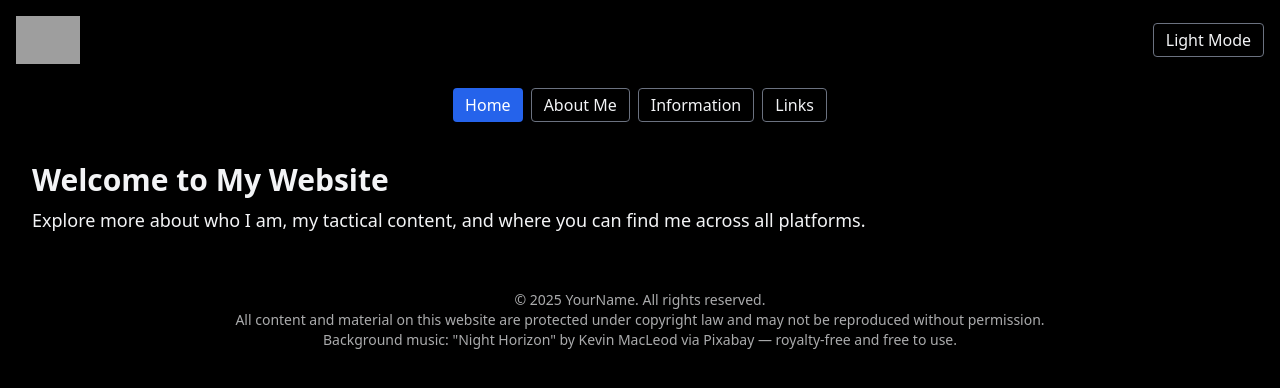
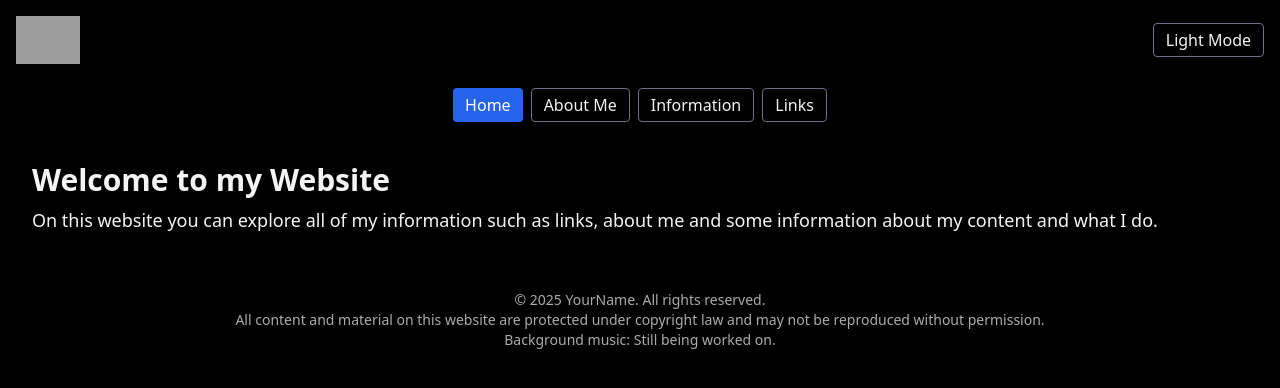
Before and after one commit to ARPilot-YT/ARPilot, a React (Vite) app: page / in a window 1280 px wide. Shown: the top 388 px of the page. Built offline with nearby package versions, Linux system fonts and the light colour scheme; grey boxes are pictures that could not be loaded.

Commit message:
Updated Links and text within the website.

```diff
--- a/src/App.jsx
+++ b/src/App.jsx
@@ -77,7 +77,7 @@ export default function PersonalWebsite() {
           >
             <h2 className="text-2xl font-bold mb-2">Information</h2>
             <p>
-              My content aims to deliver high-quality and immersive gameplay experiences. Whether it's flying complex operations in ARMA or conducting high-stakes raids in Ready or Not, I strive to create content that engages viewers across all devices—phones, tablets, and desktops.
+              Some Information about myself, I am a former student from a computer tech class who enjoys making websites and programming things. I have done this for 3-4 years. My content on youtube strives to be the highest quality that I can produce and someday it will gain popularity. I do try to respond to all of my fans in the comments and love support.
             </p>
           </motion.div>
         );
@@ -94,7 +94,7 @@ export default function PersonalWebsite() {
             <ul className="list-disc list-inside mb-4">
               <li>
                 <a
-                  href="https://www.youtube.com/@yourchannel"
+                  href="https://www.youtube.com/@Arpilotyt"
                   target="_blank"
                   rel="noopener noreferrer"
                   className="text-blue-500 hover:underline"
@@ -114,7 +114,7 @@ export default function PersonalWebsite() {
               </li>
               <li>
                 <a
-                  href="https://twitch.tv/yourtwitch"
+                  href="https://twitch.tv/arpilotyt"
                   target="_blank"
                   rel="noopener noreferrer"
                   className="text-blue-500 hover:underline"
@@ -124,10 +124,10 @@ export default function PersonalWebsite() {
               </li>
             </ul>
             <div className="flex gap-4 text-2xl">
-              <motion.a whileHover={{ scale: 1.2 }} href="https://www.youtube.com/@yourchannel" target="_blank" rel="noopener noreferrer"><FaYoutube /></motion.a>
-              <motion.a whileHover={{ scale: 1.2 }} href="https://twitch.tv/yourtwitch" target="_blank" rel="noopener noreferrer"><FaTwitch /></motion.a>
+              <motion.a whileHover={{ scale: 1.2 }} href="https://www.youtube.com/@Arpilotyt" target="_blank" rel="noopener noreferrer"><FaYoutube /></motion.a>
+              <motion.a whileHover={{ scale: 1.2 }} href="https://twitch.tv/arpilotyt" target="_blank" rel="noopener noreferrer"><FaTwitch /></motion.a>
               <motion.a whileHover={{ scale: 1.2 }} href="https://twitter.com/yourtwitter" target="_blank" rel="noopener noreferrer"><FaTwitter /></motion.a>
-              <motion.a whileHover={{ scale: 1.2 }} href="https://discord.gg/yourdiscord" target="_blank" rel="noopener noreferrer"><FaDiscord /></motion.a>
+              <motion.a whileHover={{ scale: 1.2 }} href="https://discord.gg/VmqBBwkHBN" target="_blank" rel="noopener noreferrer"><FaDiscord /></motion.a>
             </div>
           </motion.div>
         );
@@ -140,9 +140,9 @@ export default function PersonalWebsite() {
             exit={{ opacity: 0, y: -20 }}
             className="p-4"
           >
-            <h1 className="text-3xl font-bold mb-2">Welcome to My Website</h1>
+            <h1 className="text-3xl font-bold mb-2">Welcome to my Website</h1>
             <p className="text-lg">
-              Explore more about who I am, my tactical content, and where you can find me across all platforms.
+              On this website you can explore all of my information such as links, about me and some information about my content and what I do.
             </p>
           </motion.div>
         );
@@ -189,7 +189,7 @@ export default function PersonalWebsite() {
       <footer className="mt-10 text-center text-sm opacity-70">
         <p>© {new Date().getFullYear()} YourName. All rights reserved.</p>
         <p>All content and material on this website are protected under copyright law and may not be reproduced without permission.</p>
-        <p>Background music: "Night Horizon" by Kevin MacLeod via Pixabay — royalty-free and free to use.</p>
+        <p>Background music: Still being worked on.</p> {/* "Night Horizon" by Kevin MacLeod via Pixabay — royalty-free and free to use. */}
       </footer>
     </div>
   );
```
